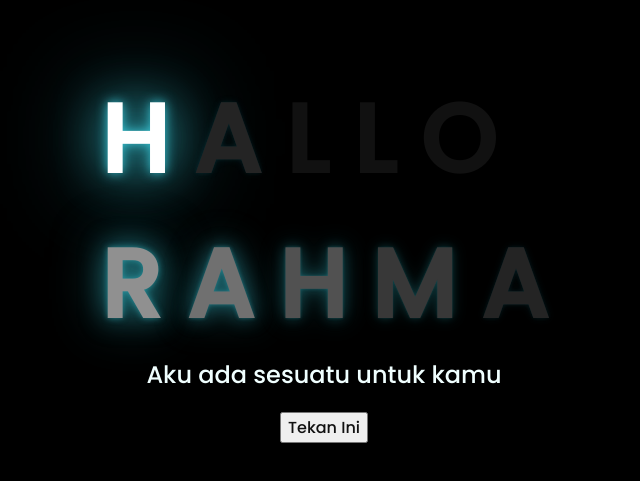
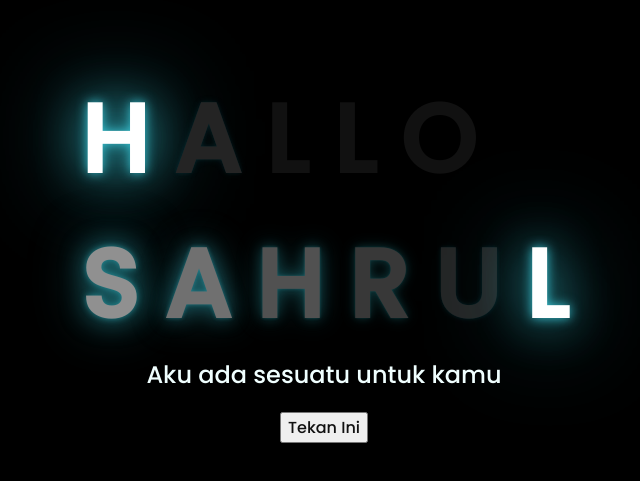
Before and after one commit to MuhammadIqbal27/Cobain, a plain HTML site: page index.html in a window 1280 px wide. Shown: the part 153-634 px from the top of the page, without its empty margins (324-964 px from the left). Drawn offline with Linux system fonts and the light colour scheme.

Commit message:
Update index.html

```diff
--- a/index.html
+++ b/index.html
@@ -16,11 +16,12 @@
         <span>L</span>
         <span>L</span>
         <span>O</span><br>
-        <span>R</span>
+        <span>S</span>
         <span>A</span>
         <span>H</span>
-        <span>M</span>
-        <span>A</span>
+        <span>R</span>
+        <span>U</span>
+        <span>L</span>
     </div>
     <div class="description">
         <span>Aku ada sesuatu untuk kamu</span>
```
